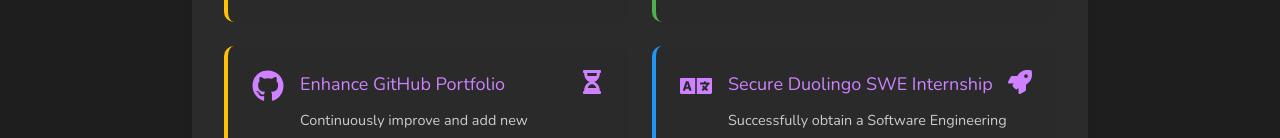
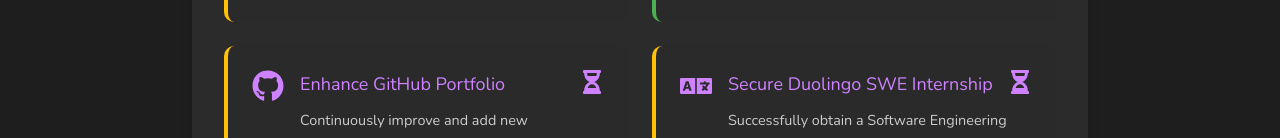
Before and after one commit to AnthonyCampos1234/My-Website, a Next.js app: page /goals in a window 1280 px wide. Shown: the part 662-800 px from the top of the page. Built offline with nearby package versions, Linux system fonts and the light colour scheme.

Commit message:
updates to goals page

```diff
--- a/src/app/goals/page.tsx
+++ b/src/app/goals/page.tsx
@@ -60,7 +60,7 @@ export default function Goals() {
         {
             title: "Secure Duolingo SWE Internship",
             description: "Successfully obtain a Software Engineering Internship at Duolingo through their Thrive program.",
-            status: "future",
+            status: "in-progress",
             icon: FaLanguage
         },
         {
```
